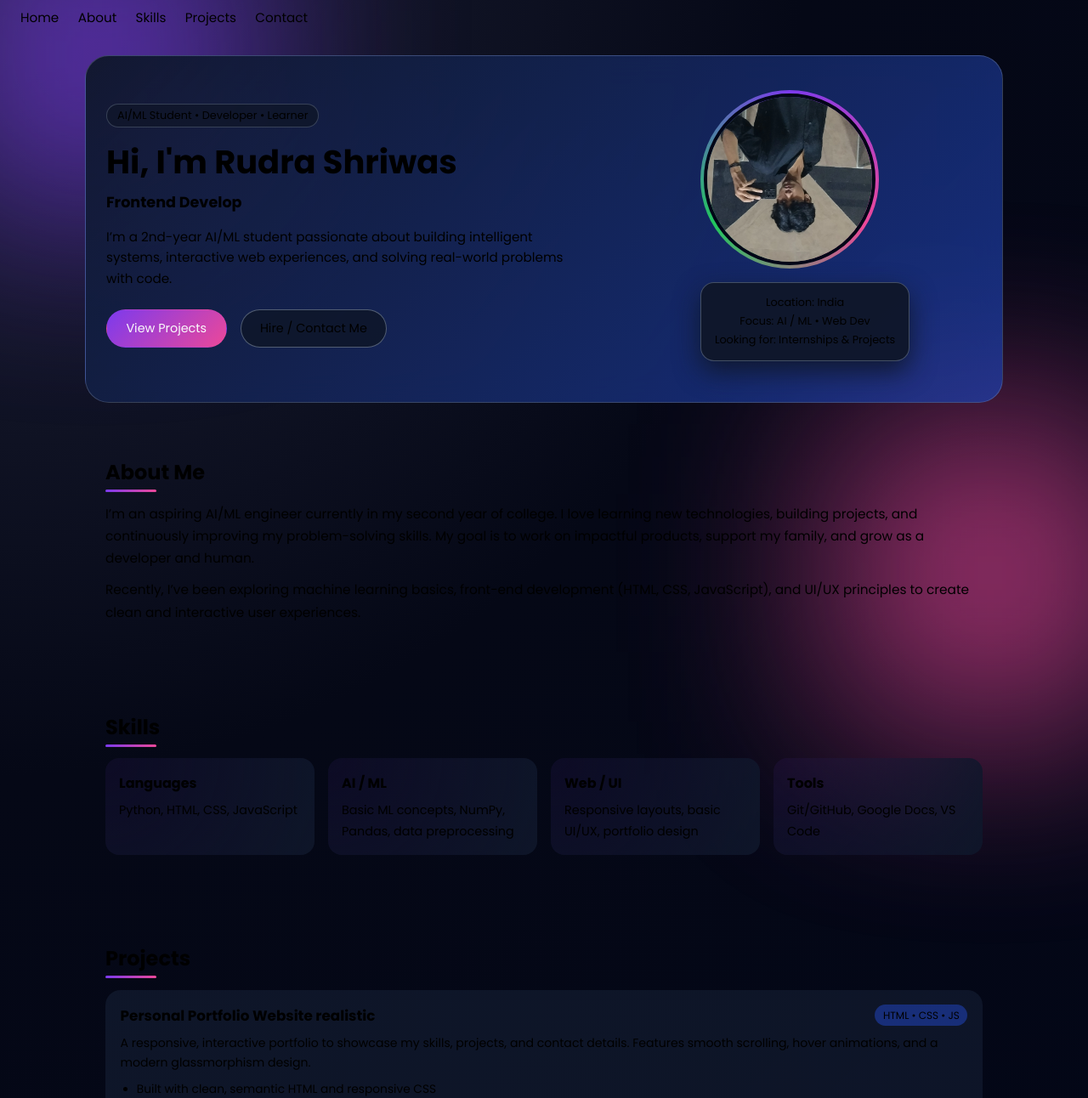
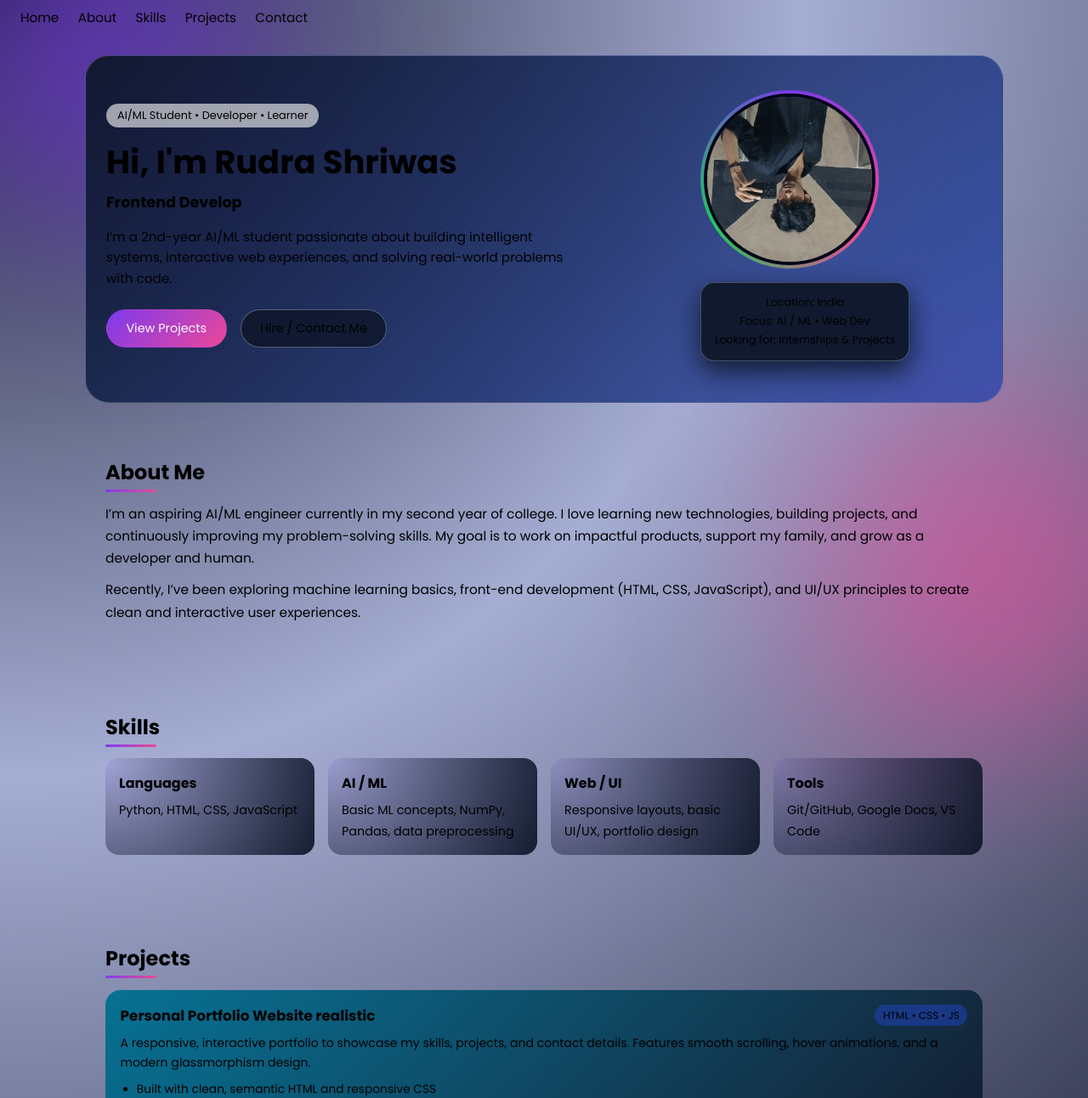
Before and after one commit to Rudra5795/resume-portfolio, a plain HTML site: page index.html in a window 1280 px wide. Shown: the part 31-1323 px from the top of the page at 85% size. Drawn offline with Linux system fonts and the light colour scheme.

Commit message:
add color

```diff
--- a/style.css
+++ b/style.css
@@ -12,7 +12,7 @@ root {
     --accent: #7c3aed;
     --accent-soft: rgba(124, 58, 237, 0.2);
     --text: #f9fafb;
-    --muted: #9ca3af;
+    --muted: #8d5050;
     --card-bg: rgba(15, 23, 42, 0.85);
     --border-soft: rgba(148, 163, 184, 0.3);
     --radius-lg: 20px;
@@ -26,7 +26,7 @@ html {
 
 body {
     font-family: "Poppins", sans-serif;
-    background: radial-gradient(circle at top left, #1d2035, #050816 40%, #020617);
+    background: radial-gradient(circle at top left, #1d2035, #a5add3 40%, #020617);
     color: var(--text);
     min-height: 100vh;
     position: relative;
@@ -133,7 +133,7 @@ body {
     display: inline-block;
     padding: 0.25rem 0.75rem;
     border-radius: 999px;
-    background: rgba(15, 23, 42, 0.8);
+    background: rgba(197, 199, 206, 0.8);
     color: var(--muted);
     font-size: 0.8rem;
     border: 1px solid rgba(148, 163, 184, 0.3);
@@ -312,7 +312,7 @@ body {
     padding: 1rem 1.1rem;
     border-radius: 18px;
     border: 1px solid var(--border-soft);
-    background: linear-gradient(135deg, rgba(15, 23, 42, 0.95), rgba(15, 23, 42, 0.9));
+    background: linear-gradient(135deg, rgba(0, 112, 146, 0.95), rgba(15, 23, 42, 0.9));
     transition: transform var(--transition), box-shadow var(--transition), border var(--transition);
 }
 .project-card:hover {
```
